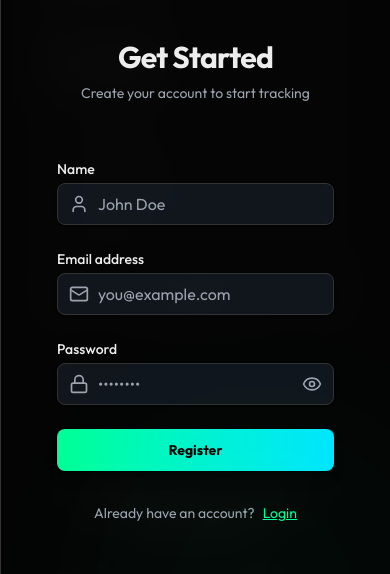
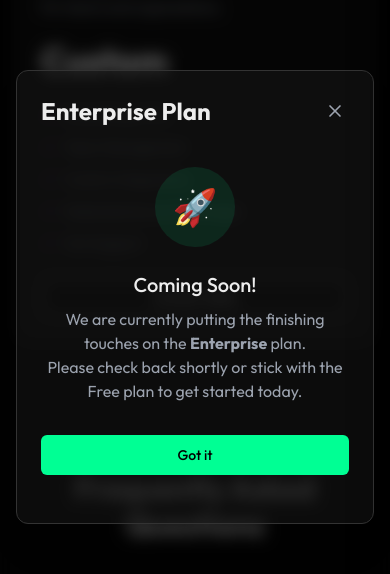
Before and after one commit to Ajchavan17/Velox, a Next.js app: page /pricing in a window 390 px wide. Both pictures are taken after a click on the button "Contact Sales". Shown: the part 1341-1915 px from the top of the page. Built offline with nearby package versions, Linux system fonts and the light colour scheme; no server answers.

Commit message:
Finalize dashboard visuals, fix mobile alignment, and add Modal component

```diff
--- a/src/app/pricing/page.tsx
+++ b/src/app/pricing/page.tsx
@@ -17,28 +17,24 @@ import { toast } from "react-hot-toast";
 import { useAuthUI } from "@/context/AuthUIContext";
 import { useSession } from "next-auth/react";
 
+import { Modal } from "@/components/ui/Modal";
+
 export default function PricingPage() {
     const [isYearly, setIsYearly] = useState(false);
     const [isLoading, setIsLoading] = useState<'free' | 'pro' | null>(null);
+    const [comingSoonPlan, setComingSoonPlan] = useState<string | null>(null);
     const router = useRouter();
     const { data: session, update } = useSession();
     const { openRegister } = useAuthUI();
 
     const onSubscribe = async (plan: 'free' | 'pro') => {
-        if (!session) {
-            openRegister();
+        if (plan === 'pro') {
+            setComingSoonPlan("Pro");
             return;
         }
 
-        if (plan === 'pro') {
-            toast('Pro plan is coming soon!', {
-                icon: '🚀',
-                style: {
-                    borderRadius: '10px',
-                    background: '#333',
-                    color: '#fff',
-                },
-            });
+        if (!session) {
+            openRegister();
             return;
         }
 
@@ -70,18 +66,7 @@ export default function PricingPage() {
     };
 
     const handleEnterprise = () => {
-        if (!session) {
-            openRegister();
-            return;
-        }
-        toast('Enterprise plan is coming soon!', {
-            icon: '🏢',
-            style: {
-                borderRadius: '10px',
-                background: '#333',
-                color: '#fff',
-            },
-        });
+        setComingSoonPlan("Enterprise");
     };
 
     return (
@@ -273,6 +258,32 @@ export default function PricingPage() {
                     </div>
                 </div>
             </main>
+
+            <Modal
+                isOpen={!!comingSoonPlan}
+                onClose={() => setComingSoonPlan(null)}
+                title={`${comingSoonPlan} Plan`}
+            >
+                <div className="text-center py-6">
+                    <div className="bg-primary/10 w-20 h-20 rounded-full flex items-center justify-center mx-auto mb-6">
+                        <span className="text-4xl">🚀</span>
+                    </div>
+                    <p className="text-xl font-medium mb-2">Coming Soon!</p>
+                    <p className="text-muted-foreground">
+                        We are currently putting the finishing touches on the <strong>{comingSoonPlan}</strong> plan.
+                        <br />
+                        Please check back shortly or stick with the Free plan to get started today.
+                    </p>
+                    <div className="mt-8">
+                        <Button
+                            className="w-full"
+                            onClick={() => setComingSoonPlan(null)}
+                        >
+                            Got it
+                        </Button>
+                    </div>
+                </div>
+            </Modal>
         </div>
     );
 }
--- /dev/null
+++ b/src/components/ui/Modal.tsx
@@ -0,0 +1,69 @@
+"use client";
+
+import { useEffect, useRef } from "react";
+import { createPortal } from "react-dom";
+import { X } from "lucide-react";
+import { cn } from "@/lib/utils";
+
+interface ModalProps {
+    isOpen: boolean;
+    onClose: () => void;
+    title?: string;
+    children: React.ReactNode;
+    className?: string;
+}
+
+export function Modal({ isOpen, onClose, title, children, className }: ModalProps) {
+    const overlayRef = useRef<HTMLDivElement>(null);
+
+    useEffect(() => {
+        const handleEscape = (e: KeyboardEvent) => {
+            if (e.key === "Escape") onClose();
+        };
+
+        if (isOpen) {
+            document.addEventListener("keydown", handleEscape);
+            document.body.style.overflow = "hidden";
+        }
+
+        return () => {
+            document.removeEventListener("keydown", handleEscape);
+            document.body.style.overflow = "unset";
+        };
+    }, [isOpen, onClose]);
+
+    const handleOverlayClick = (e: React.MouseEvent) => {
+        if (e.target === overlayRef.current) {
+            onClose();
+        }
+    };
+
+    if (!isOpen) return null;
+
+    return createPortal(
+        <div
+            ref={overlayRef}
+            className="fixed inset-0 z-50 flex items-center justify-center bg-black/60 backdrop-blur-sm p-4 animate-in fade-in duration-200"
+            onClick={handleOverlayClick}
+        >
+            <div
+                className={cn(
+                    "relative w-full max-w-lg rounded-xl bg-card border border-border shadow-2xl animate-in zoom-in-95 duration-200 p-6",
+                    className
+                )}
+            >
+                <div className="flex items-center justify-between mb-4">
+                    {title && <h2 className="text-2xl font-bold">{title}</h2>}
+                    <button
+                        onClick={onClose}
+                        className="rounded-full p-1 hover:bg-muted transition-colors"
+                    >
+                        <X className="h-5 w-5 text-muted-foreground" />
+                    </button>
+                </div>
+                <div>{children}</div>
+            </div>
+        </div>,
+        document.body
+    );
+}
```
